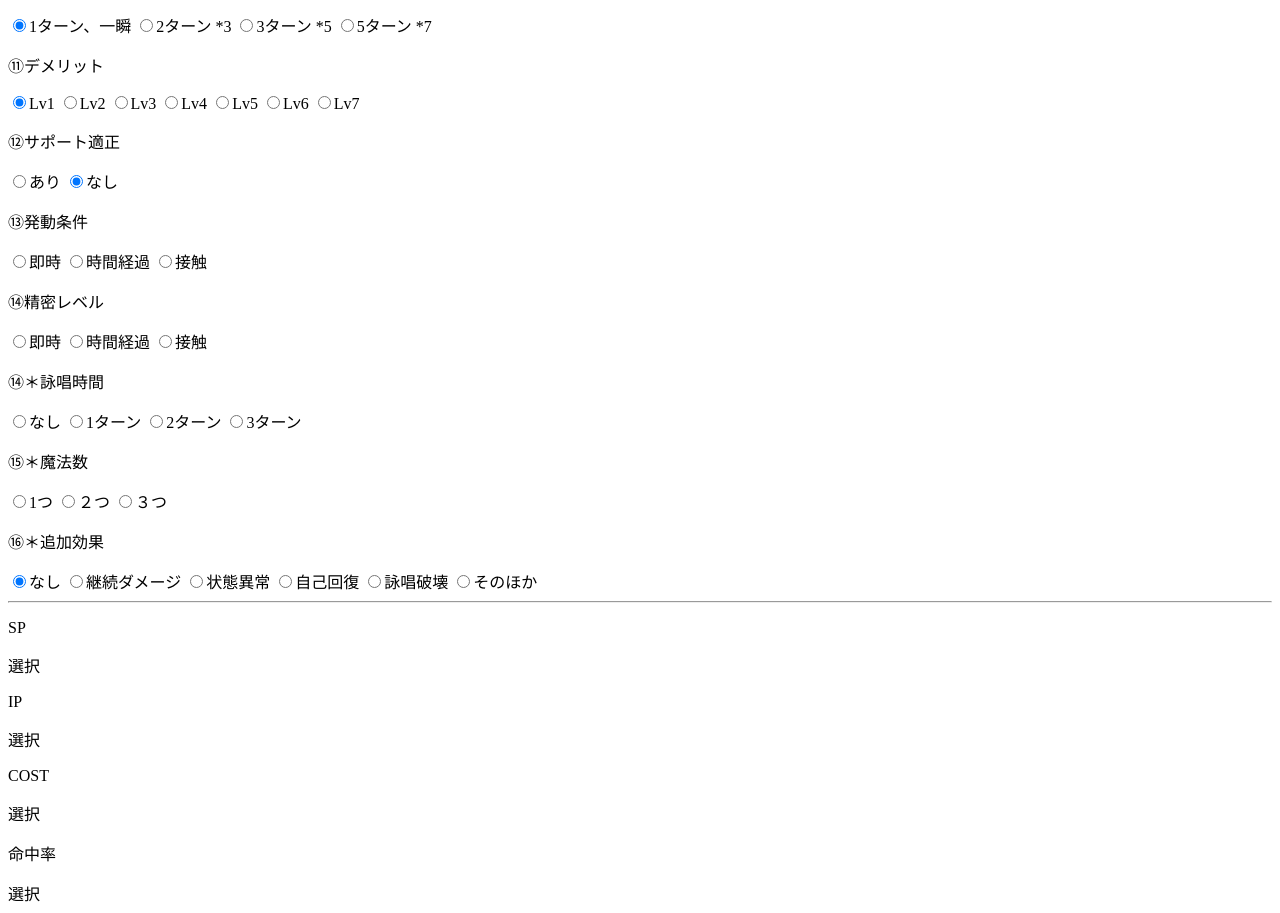
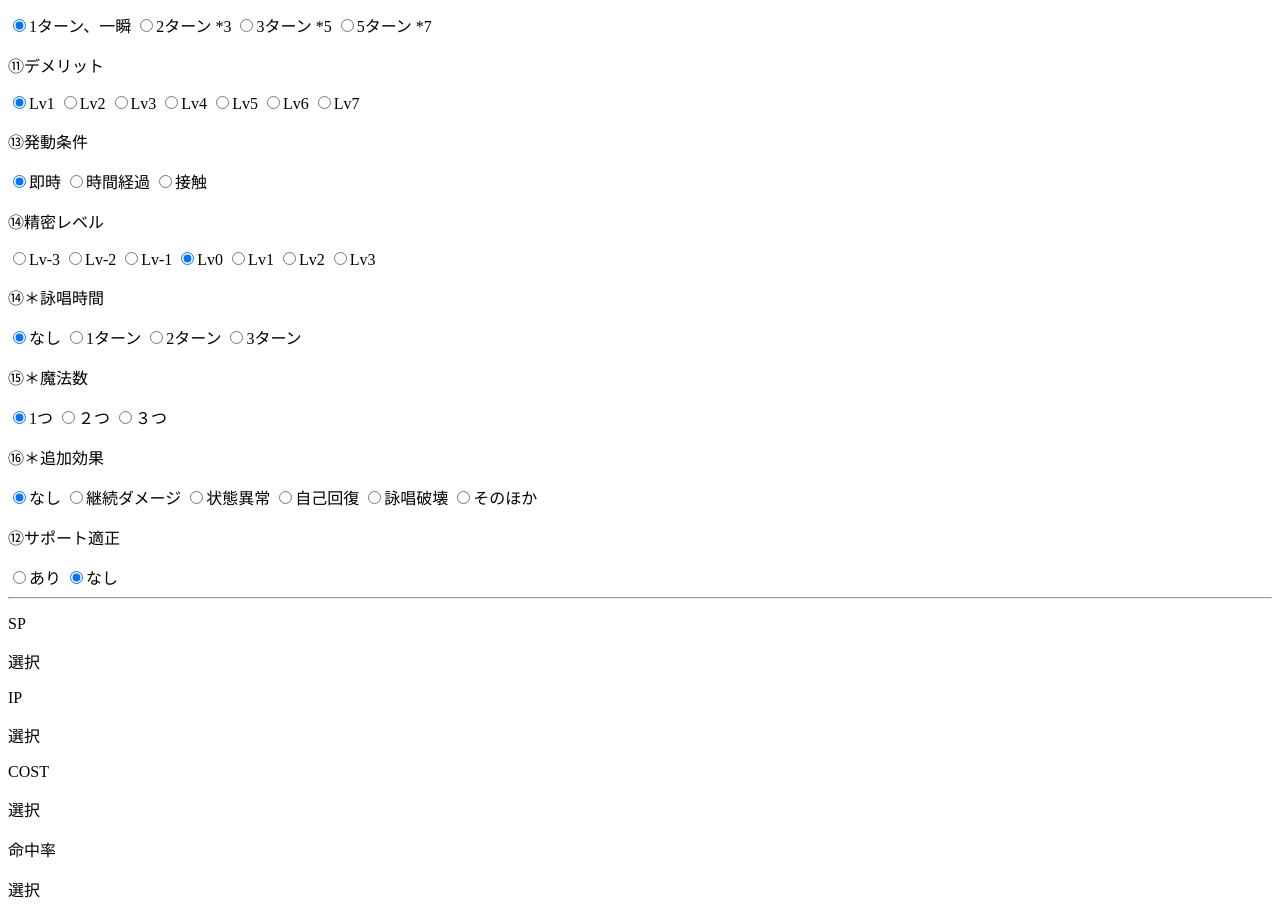
Before and after one commit to Ryochoro/TRPG, a plain HTML site: page index.html in a window 1280 px wide. Shown: the part 789-1702 px from the top of the page. Drawn offline with Linux system fonts and the light colour scheme.

Commit message:
Update index.html

```diff
--- a/index.html
+++ b/index.html
@@ -7,7 +7,7 @@
 </head>
 <body>
 
-  <p>Ver. 0.0.9</p>
+  <p>Ver. 0.0.10</p>
 
 
   <p>①依り代選択</p>
@@ -97,9 +97,6 @@
   <label><input type="radio"  name="k" value="6" onchange="btn()">Lv6</label>
   <label><input type="radio"  name="k" value="10" onchange="btn()">Lv7</label>
 
-  <p>⑫サポート適正</p>
-  <label><input type="radio"  name="l" value="1" onchange="btn()">あり</label>
-  <label><input type="radio"  name="l" value="0" onchange="btn()"checked>なし</label>
 
  <p>⑬発動条件</p>
   <label><input type="radio"  name="m" value="1" onchange="btn()"checked>即時</label>
@@ -107,28 +104,36 @@
   <label><input type="radio"  name="m" value="0" onchange="btn()">接触</label>
 
    <p>⑭精密レベル</p>
-  <label><input type="radio"  name="m" value="1" onchange="btn()"checked>即時</label>
-  <label><input type="radio"  name="m" value="0" onchange="btn()">時間経過</label>
-  <label><input type="radio"  name="m" value="0" onchange="btn()">接触</label>
+  <label><input type="radio"  name="n" value="1" onchange="btn()">Lv-3</label>
+  <label><input type="radio"  name="n" value="2" onchange="btn()">Lv-2</label>
+  <label><input type="radio"  name="n" value="3" onchange="btn()">Lv-1</label>
+  <label><input type="radio"  name="n" value="4" onchange="btn()"checked>Lv0</label>
+  <label><input type="radio"  name="n" value="5" onchange="btn()">Lv1</label>
+  <label><input type="radio"  name="n" value="6" onchange="btn()">Lv2</label>
+  <label><input type="radio"  name="n" value="7" onchange="btn()">Lv3</label>
 
  <p>⑭＊詠唱時間</p>
-  <label><input type="radio"  name="m" value="1" onchange="btn()"checked>なし</label>
-  <label><input type="radio"  name="m" value="0" onchange="btn()">1ターン</label>
-  <label><input type="radio"  name="m" value="0" onchange="btn()">2ターン</label>
-  <label><input type="radio"  name="m" value="0" onchange="btn()">3ターン</label>
+  <label><input type="radio"  name="o" value="1" onchange="btn()"checked>なし</label>
+  <label><input type="radio"  name="o" value="0" onchange="btn()">1ターン</label>
+  <label><input type="radio"  name="o" value="0" onchange="btn()">2ターン</label>
+  <label><input type="radio"  name="o" value="0" onchange="btn()">3ターン</label>
 
  <p>⑮＊魔法数</p>
-  <label><input type="radio"  name="m" value="1" onchange="btn()"checked>1つ</label>
-  <label><input type="radio"  name="m" value="0" onchange="btn()">２つ</label>
-  <label><input type="radio"  name="m" value="0" onchange="btn()">３つ</label>
+  <label><input type="radio"  name="p" value="1" onchange="btn()"checked>1つ</label>
+  <label><input type="radio"  name="p" value="0" onchange="btn()">２つ</label>
+  <label><input type="radio"  name="p" value="0" onchange="btn()">３つ</label>
 
  <p>⑯＊追加効果</p>
-  <label><input type="radio"  name="m" value="1" onchange="btn()"checked>なし</label>
-  <label><input type="radio"  name="m" value="0" onchange="btn()">継続ダメージ</label>
-  <label><input type="radio"  name="m" value="0" onchange="btn()">状態異常</label>
-  <label><input type="radio"  name="m" value="0" onchange="btn()">自己回復</label>
-  <label><input type="radio"  name="m" value="0" onchange="btn()">詠唱破壊</label>
-  <label><input type="radio"  name="m" value="1" onchange="btn()">そのほか</label>
+  <label><input type="radio"  name="q" value="1" onchange="btn()"checked>なし</label>
+  <label><input type="radio"  name="q" value="0" onchange="btn()">継続ダメージ</label>
+  <label><input type="radio"  name="q" value="0" onchange="btn()">状態異常</label>
+  <label><input type="radio"  name="q" value="0" onchange="btn()">自己回復</label>
+  <label><input type="radio"  name="q" value="0" onchange="btn()">詠唱破壊</label>
+  <label><input type="radio"  name="q" value="1" onchange="btn()">そのほか</label>
+
+ <p>⑫サポート適正</p>
+  <label><input type="radio"  name="x" value="1" onchange="btn()">あり</label>
+  <label><input type="radio"  name="x" value="0" onchange="btn()"checked>なし</label>
 
   <hr>
   <p>SP</p>
```
